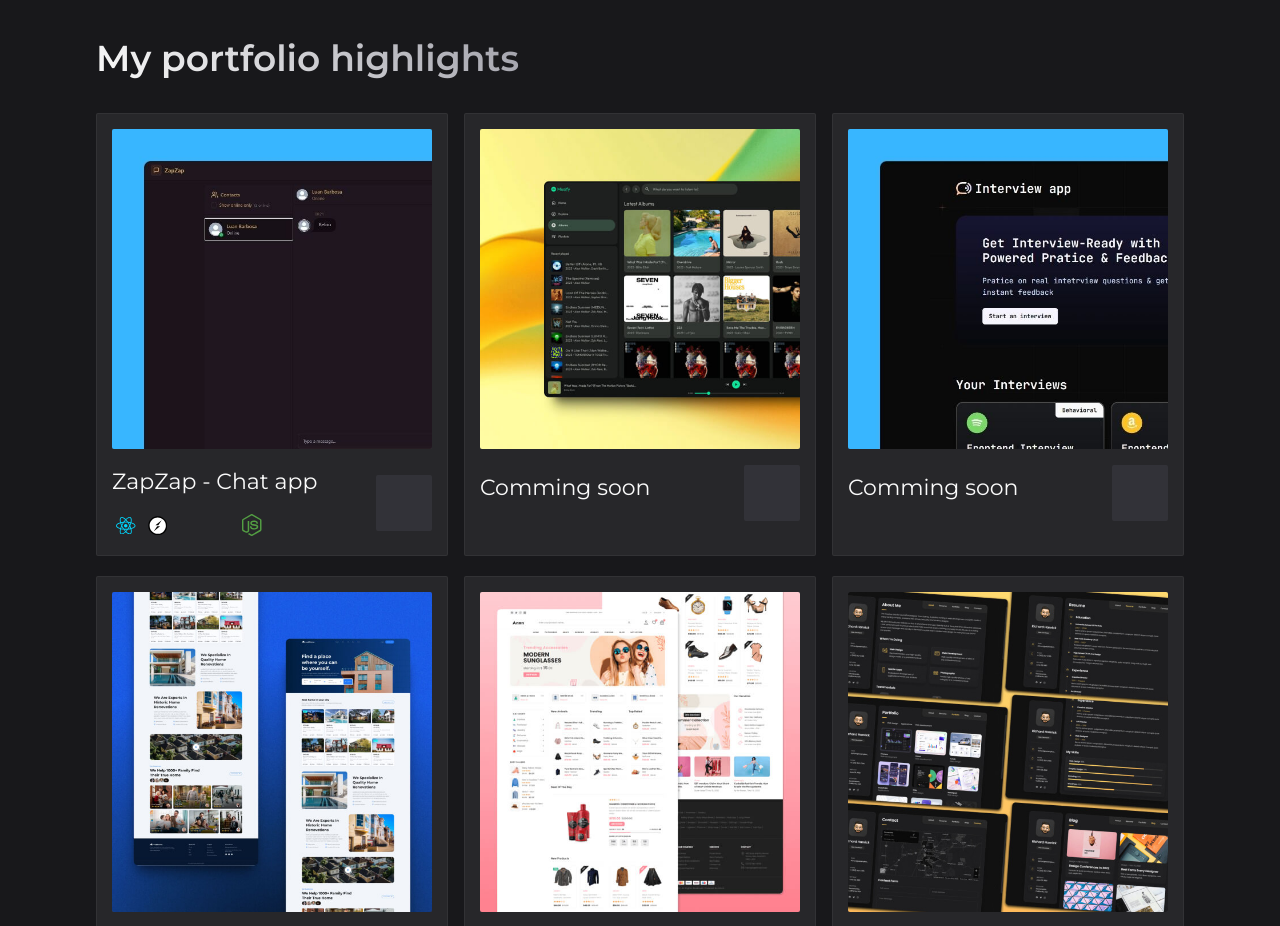
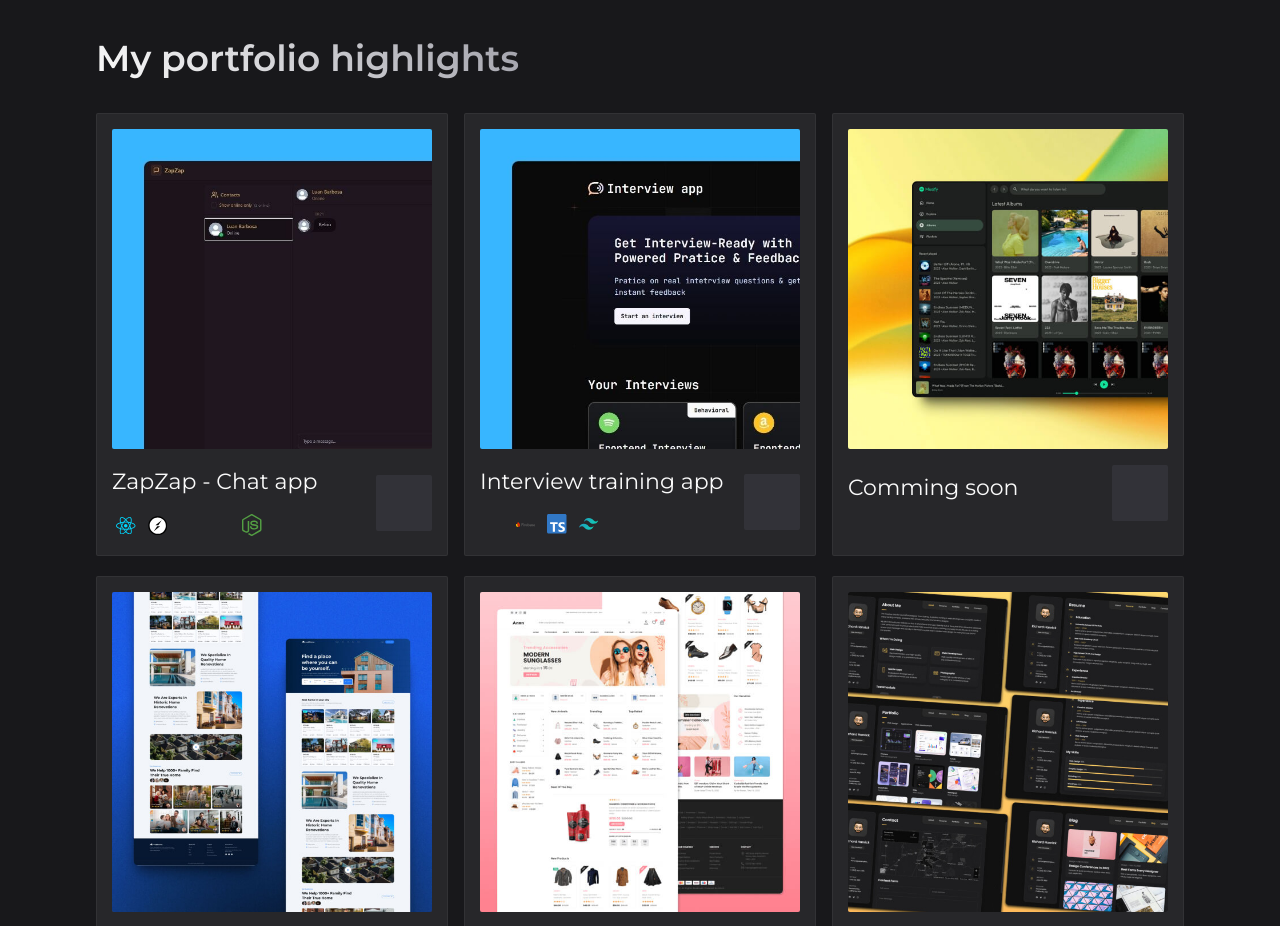
Before and after one commit to samuxka/smk-dev, a React (Vite) app: page / in a window 1280 px wide. Shown: the part 1620-2546 px from the top of the page. Built offline with nearby package versions, Linux system fonts and the light colour scheme; some icons are missing; a web font is replaced by a local one.

Commit message:
Update Work.jsx

```diff
--- a/src/components/Work.jsx
+++ b/src/components/Work.jsx
@@ -8,13 +8,13 @@ const works = [
         projectLink: 'https://chatapp-ap2w.onrender.com'
     },
     {
-        imgSrc: '/images/project-3.jpg',
-        title: 'Comming soon',
-        tags: [],
-        projectLink: '/'
+        imgSrc: '/images/project-2.jpg',
+        title: 'Interview training app',
+        tags: ['skill-icons:nextjs-dark', 'logos:firebase', 'logos:typescript-icon', 'logos:tailwindcss-icon'],
+        projectLink: 'https://ai-mock-interviews-pi-lovat.vercel.app/'
     },
     {
-        imgSrc: '/images/project-2.jpg',
+        imgSrc: '/images/project-3.jpg',
         title: 'Comming soon',
         tags: [],
         projectLink: '/'
```
